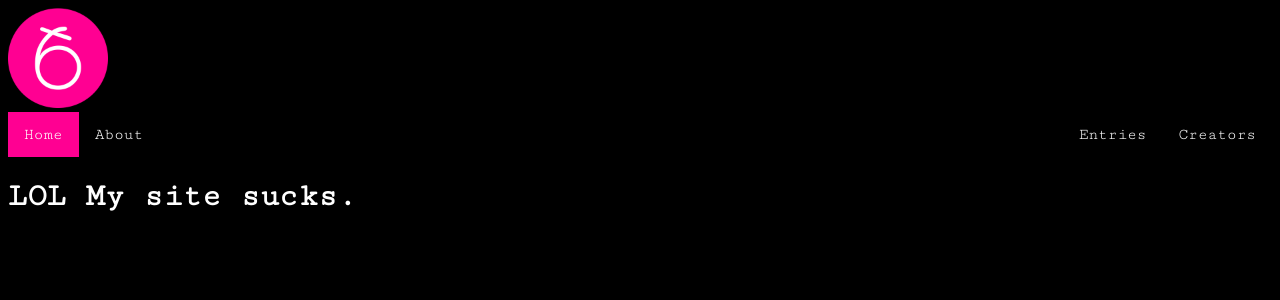
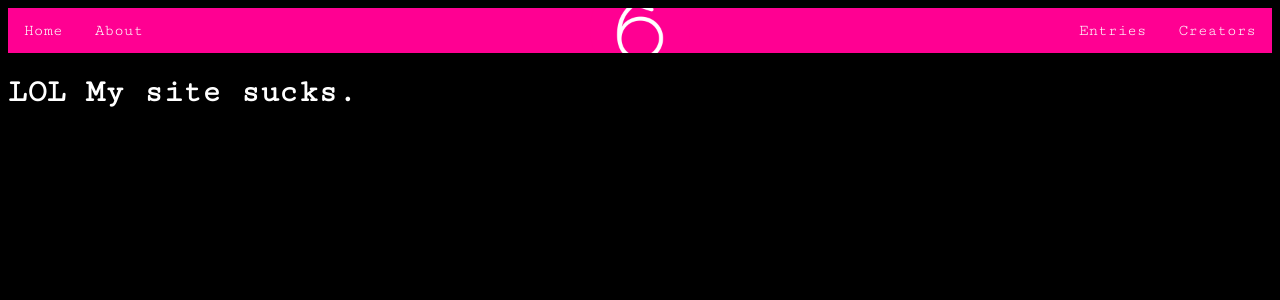
Before and after one commit to userx6/userx6.github.io, a Jekyll site: the page built from index.html, in a window 1280 px wide. Shown: the top 300 px of the page. Built offline with Jekyll 4.4.1, drawn with Linux system fonts in a browser that asks for light colours.

Commit message:
Update main.scss

```diff
--- a/_sass/main.scss
+++ b/_sass/main.scss
@@ -48,6 +48,7 @@
 .topnav {
   position: relative;
   overflow: hidden;
+  background-color:#ff0092;
 }
 
 .topnav a {
@@ -64,11 +65,11 @@
 }
 
 .topnav a.active {
-  background-color: #ff0092;
-  color: #fff;
+  background-color: #000;
+  color: #ff0092;
 }
 
-.topnav-centered a {
+.topnav-centered {
   float: none;
   position: absolute;
   top: 50%;
```
